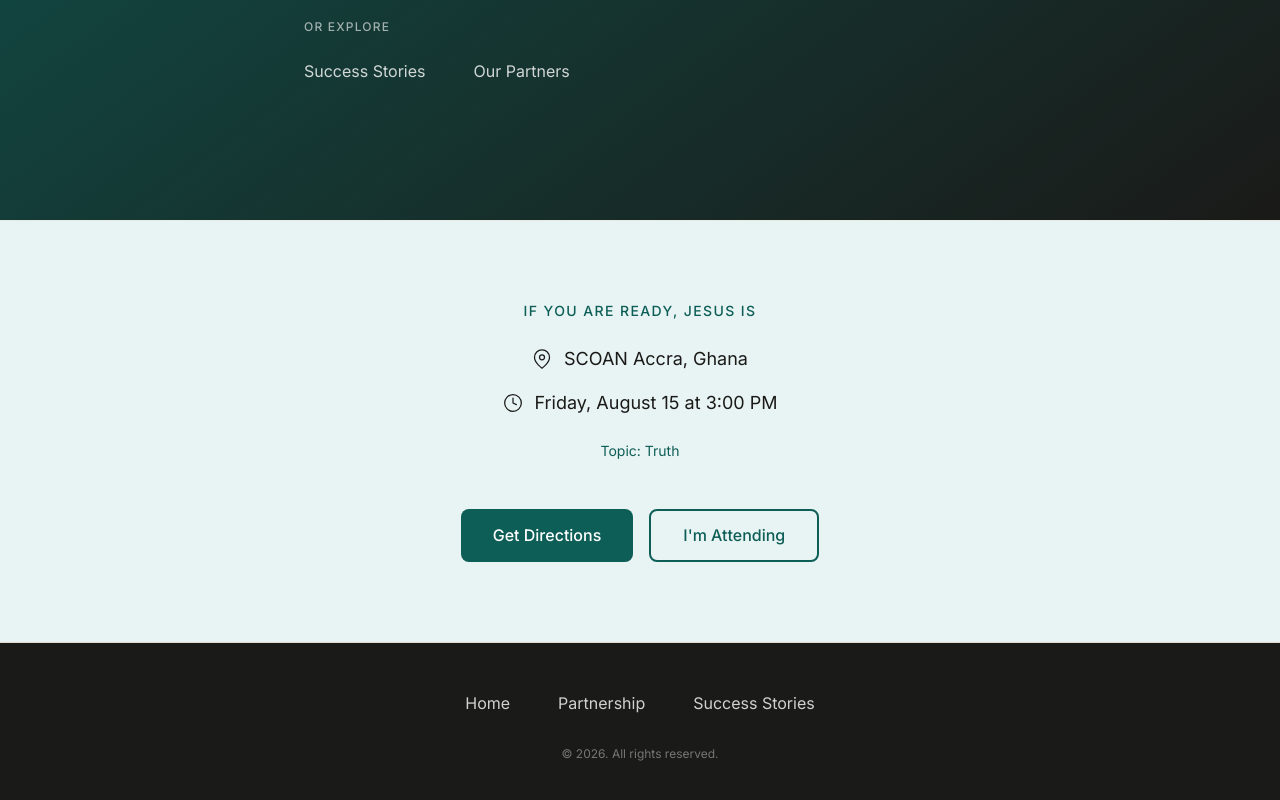
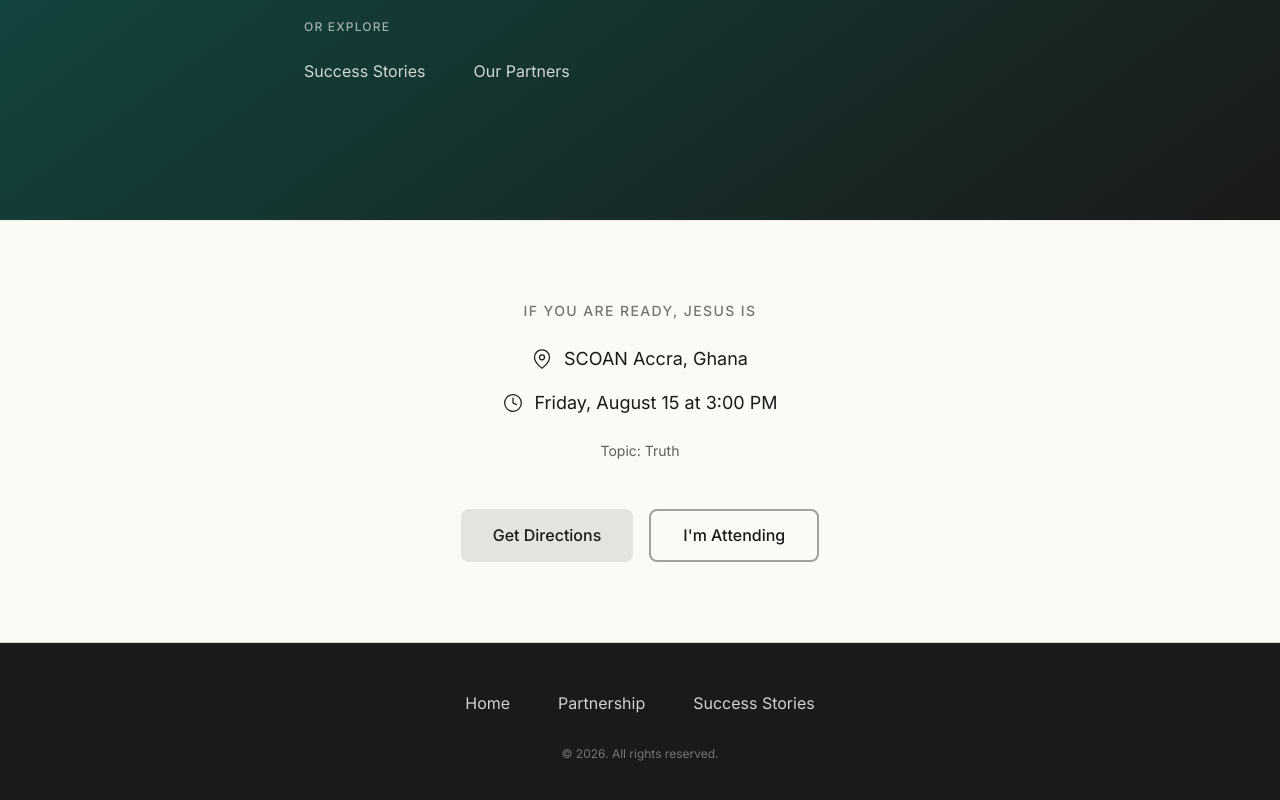
Before and after one commit to whoisjimilitan/restoration-community, a Next.js app in the folder apps/web/: page / in a window 1280 px wide. Shown: the part 4563-5363 px from the top of the page. Built offline with nearby package versions, Linux system fonts and the light colour scheme.

Commit message:
refactor: epilogue back to white background, keep icons and statement
Revert to white/rc-bg background for cleaner aesthetic
Keep minimal SVG icons (location, clock) for intentionality
Keep powerful 'If you are ready, Jesus is' opening
Simplest, most elegant version

```diff
--- a/apps/web/src/app/page.tsx
+++ b/apps/web/src/app/page.tsx
@@ -256,7 +256,7 @@ export default function Home() {
       </section>
 
       {/* EPILOGUE - The pastor's final words */}
-      <section className="w-full py-16 md:py-20 px-6 sm:px-8 md:px-12 border-t border-rc-border/40" style={{ backgroundColor: '#E8F4F3' }}>
+      <section className="w-full py-16 md:py-20 px-6 sm:px-8 md:px-12 bg-rc-bg border-t border-rc-border/40">
         <motion.div
           initial={{ opacity: 0 }}
           whileInView={{ opacity: 1 }}
@@ -265,9 +265,9 @@ export default function Home() {
           className="max-w-2xl mx-auto text-center space-y-8"
         >
           <div className="space-y-6">
-            <p className="text-sm uppercase tracking-widest font-medium" style={{ color: '#0D5E57' }}>If you are ready, Jesus is</p>
+            <p className="text-sm text-rc-text/60 uppercase tracking-widest font-medium">If you are ready, Jesus is</p>
 
-            <div className="space-y-4 text-lg md:text-lg leading-relaxed font-light" style={{ color: '#1A1A18' }}>
+            <div className="space-y-4 text-lg md:text-lg text-rc-text leading-relaxed font-light">
               <div className="flex items-center justify-center gap-3">
                 <svg viewBox="0 0 24 24" className="w-5 h-5" fill="none" stroke="currentColor" strokeWidth="1.5" strokeLinecap="round" strokeLinejoin="round">
                   <path d="M21 10c0 7-9 13-9 13s-9-6-9-13a9 9 0 0 1 18 0z"/>
@@ -282,14 +282,14 @@ export default function Home() {
                 </svg>
                 <p>Friday, August 15 at 3:00 PM</p>
               </div>
-              <p className="text-sm pt-2" style={{ color: '#0D5E57' }}>Topic: Truth</p>
+              <p className="text-sm text-rc-text/70 pt-2">Topic: Truth</p>
             </div>
 
             <div className="flex flex-col sm:flex-row gap-4 justify-center pt-6">
-              <a href="https://maps.google.com/?q=SCOAN+Accra+Ghana" target="_blank" rel="noopener noreferrer" className="inline-flex items-center justify-center px-8 py-3 min-h-[48px] text-white font-medium rounded-lg hover:-translate-y-0.5 hover:shadow-lg active:translate-y-0 transition-all duration-300" style={{ backgroundColor: '#0D5E57' }}>
+              <a href="https://maps.google.com/?q=SCOAN+Accra+Ghana" target="_blank" rel="noopener noreferrer" className="inline-flex items-center justify-center px-8 py-3 min-h-[48px] bg-rc-text/10 text-rc-text font-medium rounded-lg hover:-translate-y-0.5 hover:bg-rc-text/15 hover:shadow-lg active:translate-y-0 transition-all duration-300">
                 Get Directions
               </a>
-              <button className="inline-flex items-center justify-center px-8 py-3 min-h-[48px] font-medium border-2 rounded-lg hover:-translate-y-0.5 hover:shadow-lg active:translate-y-0 transition-all duration-300" style={{ color: '#0D5E57', borderColor: '#0D5E57' }}>
+              <button className="inline-flex items-center justify-center px-8 py-3 min-h-[48px] text-rc-text font-medium border-2 border-rc-text/40 rounded-lg hover:-translate-y-0.5 hover:border-rc-text/60 hover:shadow-lg active:translate-y-0 transition-all duration-300">
                 I'm Attending
               </button>
             </div>
```
